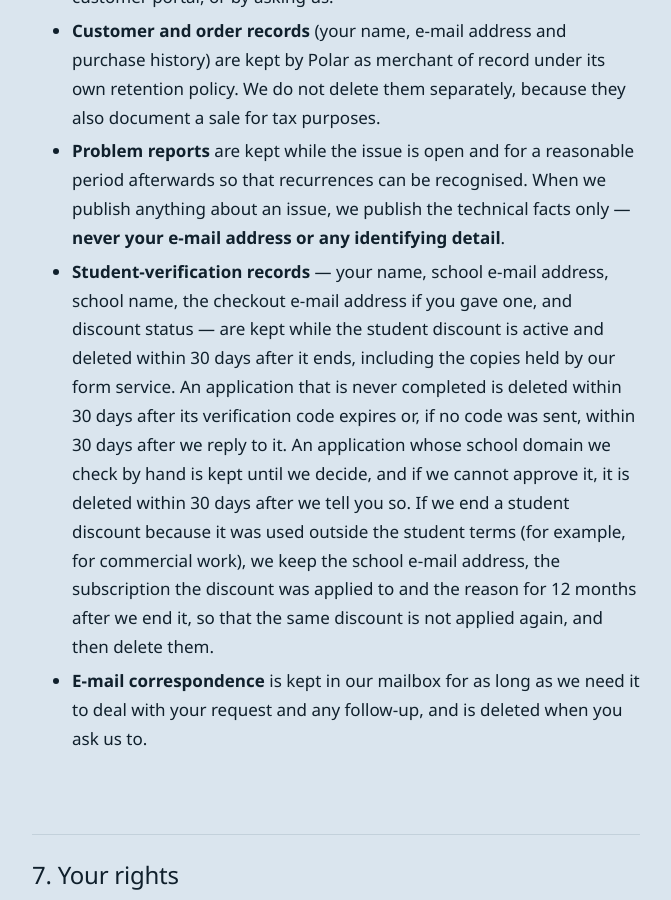
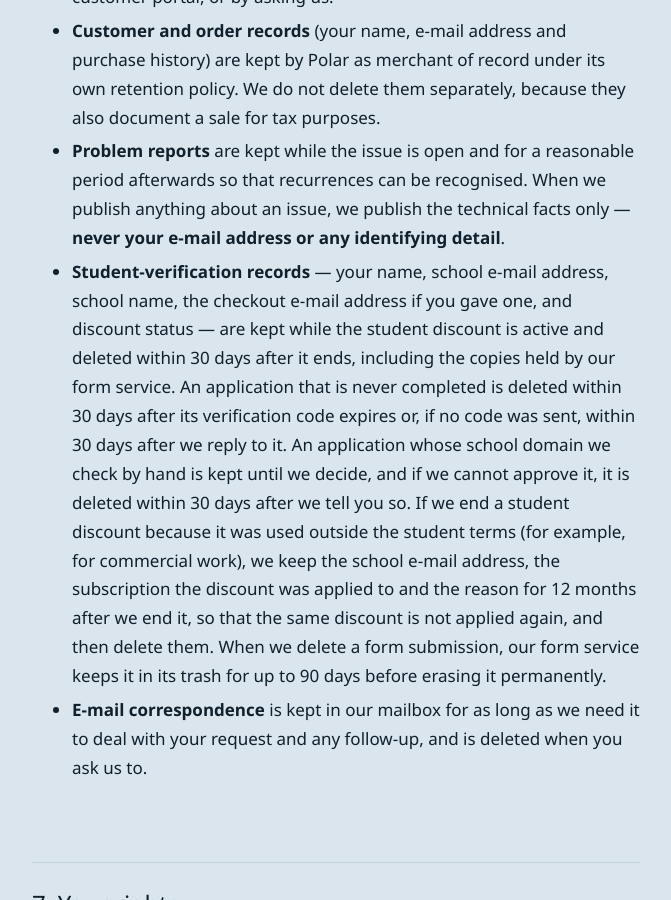
Before and after one commit to plugindevlab/plugindevlab.github.io, a Jekyll site: the page built from privacy/index.md, in a window 1280 px wide and 900 px high, scrolled down 4405 px. Shown: the whole window, without its empty margins (40-711 px from the left). Built offline with Jekyll 4.4.1, drawn with Linux system fonts in a browser that asks for light colours; some of the changed text lies outside the part shown.

Commit message:
Site: privacy policy 1.4 — deleted form submissions stay in the form service's trash for up to 90 days

```diff
--- a/privacy/index.md
+++ b/privacy/index.md
@@ -139,7 +139,9 @@ countries. Each processor publishes its own privacy policy governing that storag
   deleted within 30 days after we tell you so. If we end a student discount because it was used
   outside the student terms (for example, for commercial work), we keep the school e-mail address,
   the subscription the discount was applied to and the reason for 12 months after we end it, so
-  that the same discount is not applied again, and then delete them.
+  that the same discount is not applied again, and then delete them. When we delete a form
+  submission, our form service keeps it in its trash for up to 90 days before erasing it
+  permanently.
 - **E-mail correspondence** is kept in our mailbox for as long as we need it to deal with your
   request and any follow-up, and is deleted when you ask us to.
 
```
Also changed, not shown: other parts of privacy/index.md (+1 -1 lines).
